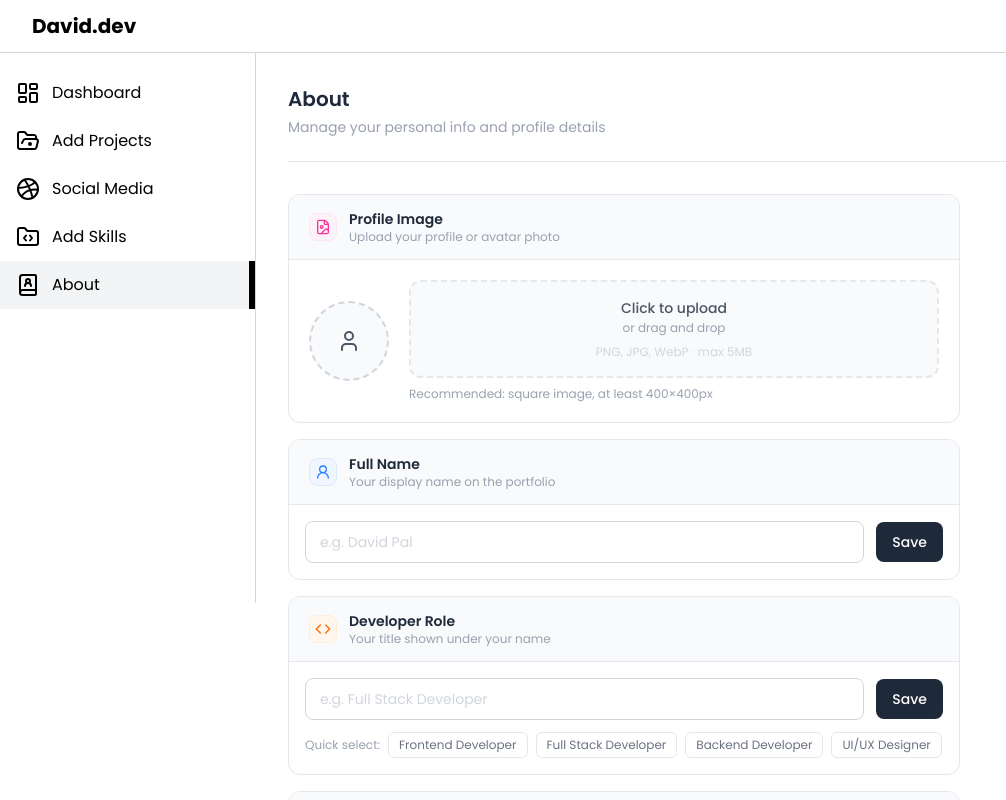
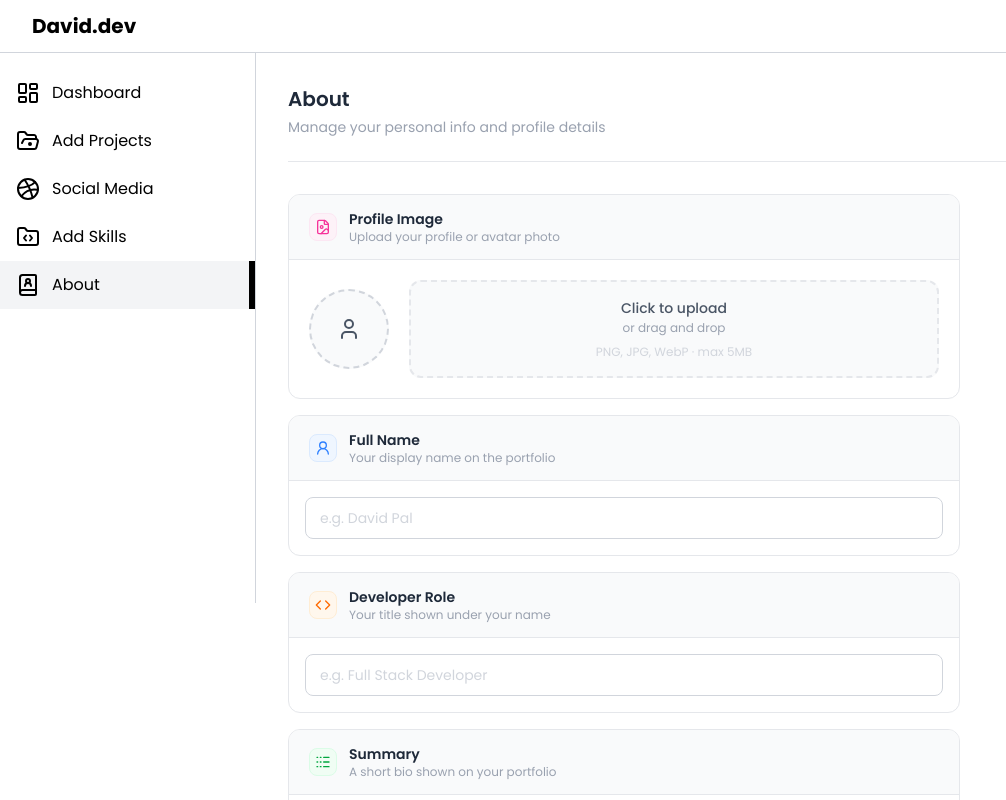
Before and after one commit to DAVID25JAVA/Portfolio_Dashboard, a Next.js app: page /about in a window 1280 px wide. Shown: the whole page, without its empty margins (0-1006 px from the left). Built offline with nearby package versions, Linux system fonts and the light colour scheme; a web font is replaced by a local one.

Commit message:
All done

```diff
--- a/src/app/about/page.jsx
+++ b/src/app/about/page.jsx
@@ -1,7 +1,80 @@
+"use client";
+import API from "@/API/API";
+import Loader from "@/components/UI/Loading";
+import { setAboutData, setAboutError, setAboutLoading } from "@/features/about";
 import { Code, FileImage, Logs, User, UserRound } from "lucide-react";
-import React from "react";
+import React, { useRef, useState } from "react";
+import toast from "react-hot-toast";
+import { useDispatch, useSelector } from "react-redux";
 
 export default function page() {
+  const ref = useRef();
+  const dispatch = useDispatch();
+  const { aboutLoading } = useSelector((state) => state.about);
+  const [about, setAbout] = useState({
+    name: "",
+    images: [],
+    developerRole: "",
+    summery: "",
+  });
+
+  const handleImage = (e) => {
+    const file = Array.from(e.target.files);
+    setAbout((prev) => ({
+      ...prev,
+      images: [...prev.images, ...file],
+    }));
+  };
+
+  const handleSubmit = async (e) => {
+    e.preventDefault();
+    const formData = new FormData();
+
+    formData.append("name", about.name);
+    formData.append("summery", about.summery);
+    formData.append("developerRole", about.developerRole);
+    about?.images.forEach((img) => {
+      formData.append("images", img);
+    });
+
+    if (
+      !about.name ||
+      !about?.images ||
+      !about?.developerRole ||
+      !about?.summery
+    ) {
+      toast.error("All fields are required");
+      return;
+    }
+    try {
+      dispatch(setAboutLoading(true));
+      const res = await API({
+        method: "POST",
+        url: "/about/create",
+        data: formData,
+      });
+      console.log(res);
+      toast.success(res?.message)
+      if (res?.success) {
+        console.log("Res--->", res);
+        dispatch(setAboutData(res?.data));
+        setAbout({
+          name: "",
+          images: [],
+          developerRole: "",
+          summery: "",
+        });
+        dispatch(setAboutLoading(false));
+      }
+    } catch (error) {
+      dispatch(setAboutLoading(false));
+      dispatch(setAboutError(error?.message));
+      toast.error(error?.message)
+    }
+  };
+
+  console.log("About--->", about);
+
   return (
     <div className="p-4 sm:p-8 bg-white min-h-full">
       {/* Page Header */}
@@ -12,6 +85,7 @@ export default function page() {
         </p>
       </div>
 
+      <form onSubmit={handleSubmit}>
         <div className="max-w-2xl space-y-4">
           {/* ── PROFILE IMAGE ── */}
           <div className="border border-gray-200 rounded-xl overflow-hidden hover:border-gray-300 transition-colors">
@@ -38,10 +112,20 @@ export default function page() {
 
                 {/* Upload area */}
                 <div className="flex-1">
-                <div className="border-2 border-dashed border-gray-200 rounded-xl bg-gray-50 hover:border-gray-400 hover:bg-gray-100 transition-all cursor-pointer px-5 py-4 text-center">
+                  <div
+                    onClick={() => ref.current.click()}
+                    className="border-2 border-dashed cursor-pointer border-gray-200 rounded-xl bg-gray-50 hover:border-gray-400 hover:bg-gray-100 transition-all px-5 py-4 text-center"
+                  >
                     <p className="text-sm text-gray-600 font-medium">
                       Click to upload
                     </p>
+                    <input
+                      onChange={handleImage}
+                      ref={ref}
+                      type="file"
+                      multiple
+                      className="hidden"
+                    />
                     <p className="text-xs text-gray-400 mt-0.5">
                       or drag and drop
                     </p>
@@ -49,9 +133,13 @@ export default function page() {
                       PNG, JPG, WebP · max 5MB
                     </p>
                   </div>
-                <p className="text-xs text-gray-400 mt-2">
-                  Recommended: square image, at least 400×400px
-                </p>
+
+                  {/* <div className="flex justify-end">
+
+                  <button className="text-gray-200 text-sm bg-gray-800 hover:bg-gray-700 p-2 mt-2 rounded-md cursor-pointer">
+                    Add Image
+                  </button>
+                   </div> */}
                 </div>
               </div>
             </div>
@@ -73,12 +161,11 @@ export default function page() {
             <div className="p-4 flex flex-col sm:flex-row items-end sm:items-center gap-3">
               <input
                 type="text"
+                value={about?.name}
+                onChange={(e) => setAbout({ ...about, name: e.target.value })}
                 placeholder="e.g. David Pal"
                 className="flex-1 px-3.5 py-2.5 text-sm border border-gray-300 rounded-lg bg-white outline-none focus:ring-2 focus:ring-gray-200 focus:border-gray-400 transition-all placeholder-gray-300 text-gray-700"
               />
-            <button className="px-2 sm:px-4 py-1.5 sm:py-2.5 bg-gray-800 text-white text-sm font-medium rounded-lg hover:bg-gray-700 transition-colors shrink-0">
-              Save
-            </button>
             </div>
           </div>
 
@@ -101,30 +188,15 @@ export default function page() {
               <div className="flex flex-col sm:flex-row items-end sm:items-center gap-3">
                 <input
                   type="text"
+                  value={about?.developerRole}
+                  onChange={(e) =>
+                    setAbout({ ...about, developerRole: e.target.value })
+                  }
                   placeholder="e.g. Full Stack Developer"
                   className="flex-1 px-3.5 py-2.5 text-sm border border-gray-300 rounded-lg bg-white outline-none focus:ring-2 focus:ring-gray-200 focus:border-gray-400 transition-all placeholder-gray-300 text-gray-700"
                 />
-              <button className="px-2 sm:px-4 py-1.5 sm:py-2.5 bg-gray-800 text-white text-sm font-medium rounded-lg hover:bg-gray-700 transition-colors shrink-0">
-                Save
-              </button>
               </div>
               {/* Quick role chips */}
-            <div className="flex items-center gap-2 flex-wrap">
-              <span className="text-xs text-gray-400">Quick select:</span>
-              {[
-                "Frontend Developer",
-                "Full Stack Developer",
-                "Backend Developer",
-                "UI/UX Designer",
-              ].map((role) => (
-                <button
-                  key={role}
-                  className="px-2.5 py-1 text-xs border border-gray-200 text-gray-500 rounded-md hover:border-gray-400 hover:text-gray-700 bg-white transition-all"
-                >
-                  {role}
-                </button>
-              ))}
-            </div>
             </div>
           </div>
 
@@ -144,14 +216,15 @@ export default function page() {
             <div className="p-4 space-y-3">
               <textarea
                 rows={4}
+                value={about?.summery}
+                onChange={(e) =>
+                  setAbout({ ...about, summery: e.target.value })
+                }
                 placeholder="Write a short bio about yourself, your experience and what you love to build..."
                 className="w-full px-3.5 py-2.5 text-sm border border-gray-300 rounded-lg bg-white outline-none focus:ring-2 focus:ring-gray-200 focus:border-gray-400 transition-all resize-none placeholder-gray-300 text-gray-700"
               />
               <div className="flex items-center justify-between">
                 <p className="text-xs text-gray-400">0 / 300 characters</p>
-              <button className="px-2 sm:px-4 py-1.5 sm:py-2.5 bg-gray-800 text-white text-sm font-medium rounded-lg hover:bg-gray-700 transition-colors">
-                Save
-              </button>
               </div>
             </div>
           </div>
@@ -159,11 +232,15 @@ export default function page() {
           {/* Footer */}
           <div className="flex items-center justify-between pt-2 border-t border-gray-100">
             <p className="text-xs text-gray-400">All fields are optional</p>
-          <button className="px-4 sm:px-6 py-2 sm:py-2.5 bg-gray-800 text-white text-sm font-medium rounded-lg hover:bg-gray-700 transition-colors">
-            Save All Changes
+            <button
+              type="submit"
+              className="px-4 sm:px-6 py-2 sm:py-2.5 bg-gray-800 text-white text-sm font-medium rounded-lg hover:bg-gray-700 transition-colors"
+            >
+              {aboutLoading ? <Loader /> : " Add"}
             </button>
           </div>
         </div>
+      </form>
     </div>
   );
 }
--- /dev/null
+++ b/src/features/about.js
@@ -0,0 +1,28 @@
+import { createSlice } from "@reduxjs/toolkit";
+
+const aboutSlice = createSlice({
+  name: "about",
+  initialState: {
+    aboutLoading: false,
+    aboutError: null,
+    aboutData: [],
+  },
+  reducers: {
+    setAboutLoading: (state, action) => {
+      state.aboutLoading = action.payload;
+    },
+    setAboutError: (state, action) => {
+      state.aboutError = action.payload;
+    },
+    setAboutData: (state, action) => {
+      state.aboutData = action.payload;
+    },
+  },
+});
+
+export const {
+  setAboutData,
+  setAboutLoading,
+  setAboutError,
+} = aboutSlice.actions;
+export default aboutSlice.reducer;
--- a/src/store/store.js
+++ b/src/store/store.js
@@ -1,14 +1,16 @@
 "use client";
 import { configureStore } from "@reduxjs/toolkit";
 import projectSlice from "../features/projectSlice";
-import socialMediaSlice from '../features/socialMediaSlice';
-import skillSlice  from '../features/skillSlice'
+import socialMediaSlice from "../features/socialMediaSlice";
+import skillSlice from "../features/skillSlice";
+import aboutSlice from "../features/about";
 
 const store = configureStore({
   reducer: {
     project: projectSlice,
     social: socialMediaSlice,
-    skill:skillSlice
+    skill: skillSlice,
+    about: aboutSlice,
   },
 });
 
```
Lines whose indentation alone changed are shown as unchanged.
